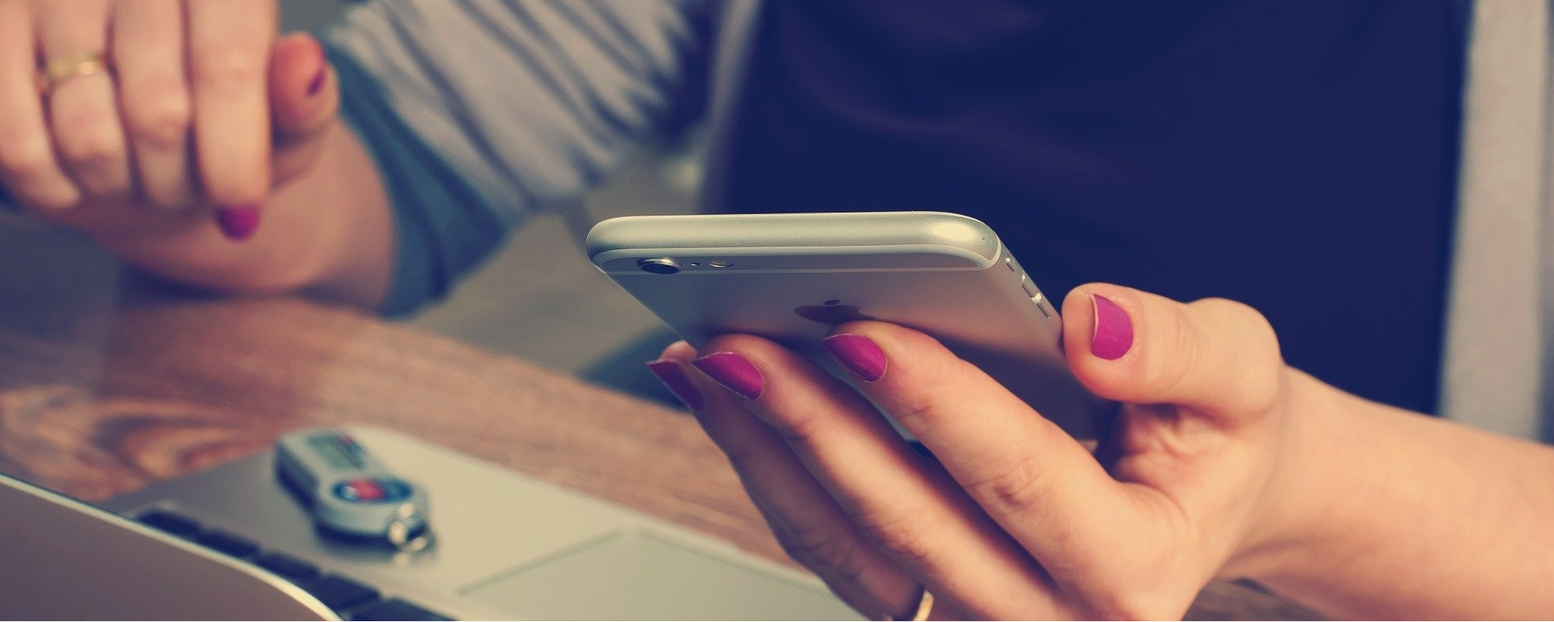
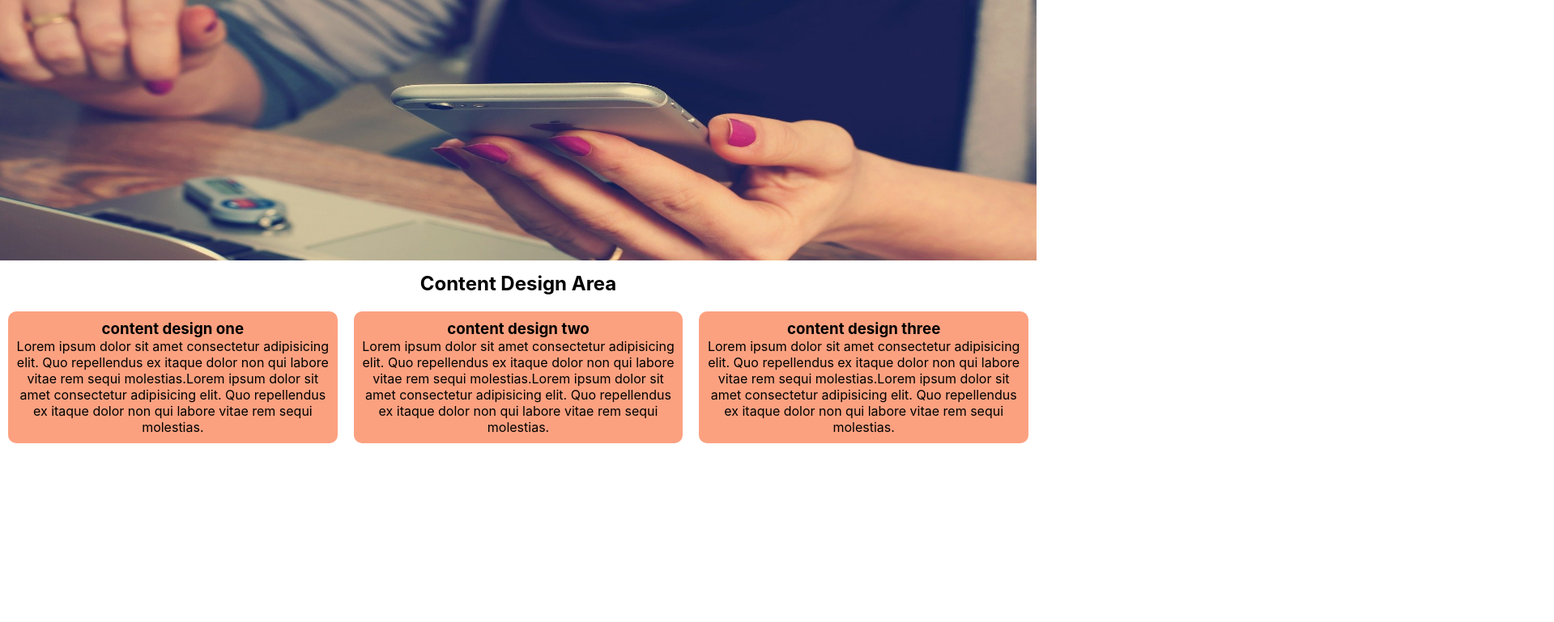
Before and after one commit to mdarifali/first-web-repo, a plain HTML site: page first-web-repo/custom.html in a window 1280 px wide. Shown: the part 102-871 px from the top of the page at 81% size, 1919 px wide, since content can reach past the window. After the commit the page ends 800 px from the top, so only its background shows below. Drawn offline with Linux system fonts and the light colour scheme.

Commit message:
change style

```diff
--- a/first-web-repo/custom.css
+++ b/first-web-repo/custom.css
@@ -8,6 +8,7 @@
 
 header{
     align-items: center;
+    margin-bottom: 10px;
 }
 
 .nav .logo{
@@ -37,7 +38,7 @@ header{
 
 .nav ul li a{
     color: rgb(251, 255, 24);
-    padding: 10px 20px;
+    padding: 8gitpx 20px;
     letter-spacing: 2px;
     font-size: 13px;
     font-weight: bold;
@@ -52,3 +53,33 @@ header{
     border-radius: 5px;
 
 }
+
+.content {
+    width: 100%;
+    height: 700px;
+}
+
+.conten-img{
+    width: 100%;
+    height: 50%;
+}
+
+.content h2{
+    text-align: center;
+    margin-top: 10px;
+
+}
+
+.div-box{
+    display: flex;
+    margin-top: 10px;
+}
+
+.title{
+    text-align: center;
+    background: rgb(252, 161, 128);
+    padding: 10px;
+    margin: 10px;
+    border-radius: 10px;
+
+}
```
